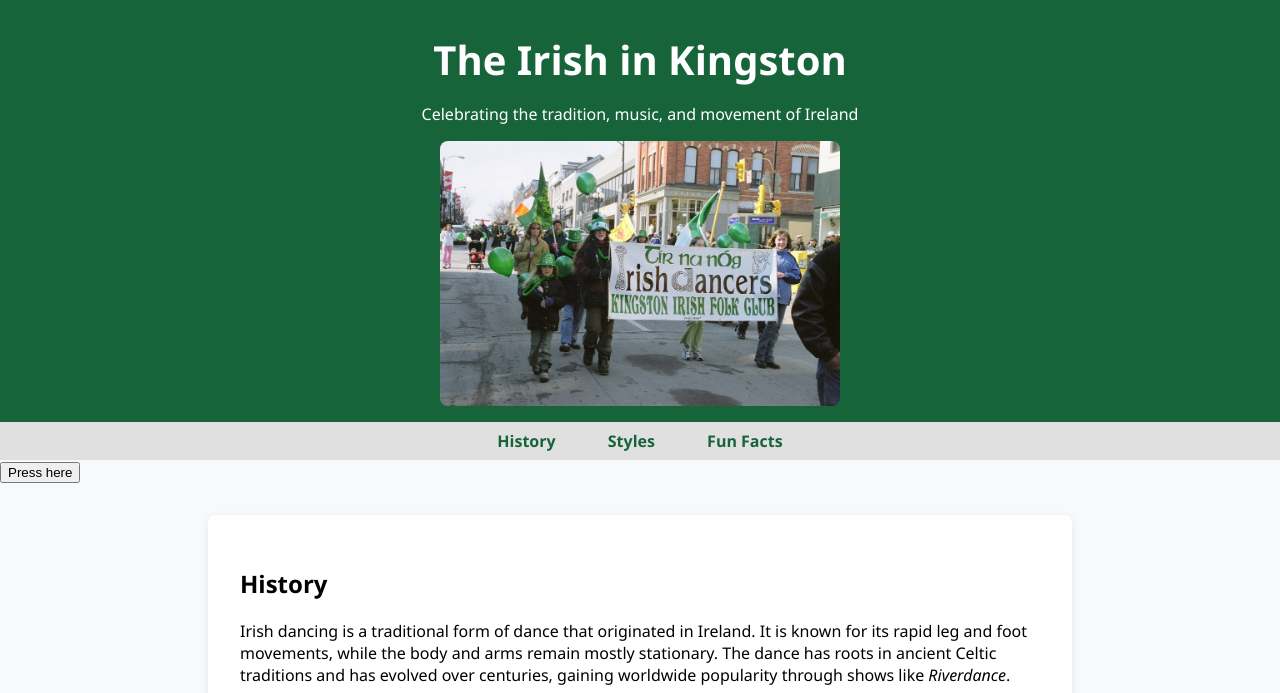
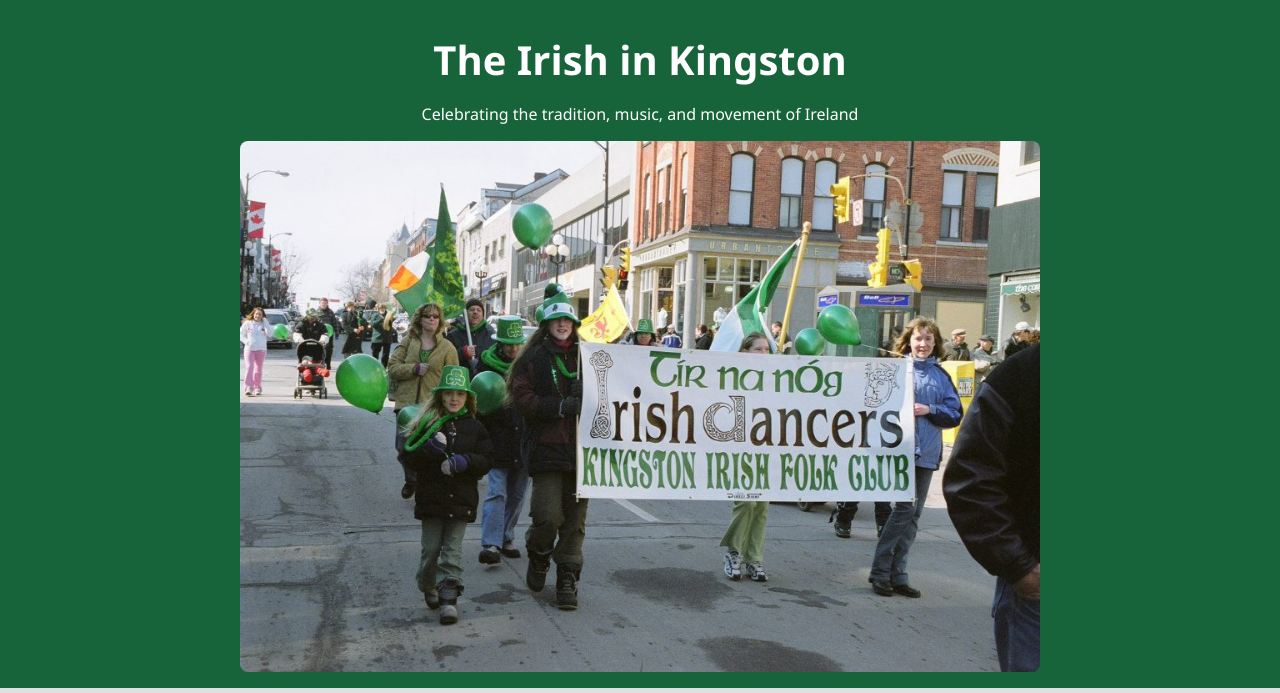
Before and after one commit to DublinJim/dublinjim.github.io, a plain HTML site: page index.html in a window 1280 px wide. Shown: the top 693 px of the page. Drawn offline with Linux system fonts and the light colour scheme.

Commit message:
make it bigger

```diff
--- a/index.html
+++ b/index.html
@@ -67,7 +67,7 @@
     <header>
         <h1>The Irish in Kingston</h1>
         <p>Celebrating the tradition, music, and movement of Ireland</p>
-    <img src="imgs/maon parade_n.jpg" alt="Traditional Irish dance costume" style="max-width:400px;display:block;margin:1rem auto 0 auto;">
+    <img src="imgs/maon parade_n.jpg" alt="Traditional Irish dance costume" style="max-width:800px;display:block;margin:1rem auto 0 auto;">
     </header>
     <nav>
         <a href="#history">History </a>
```
